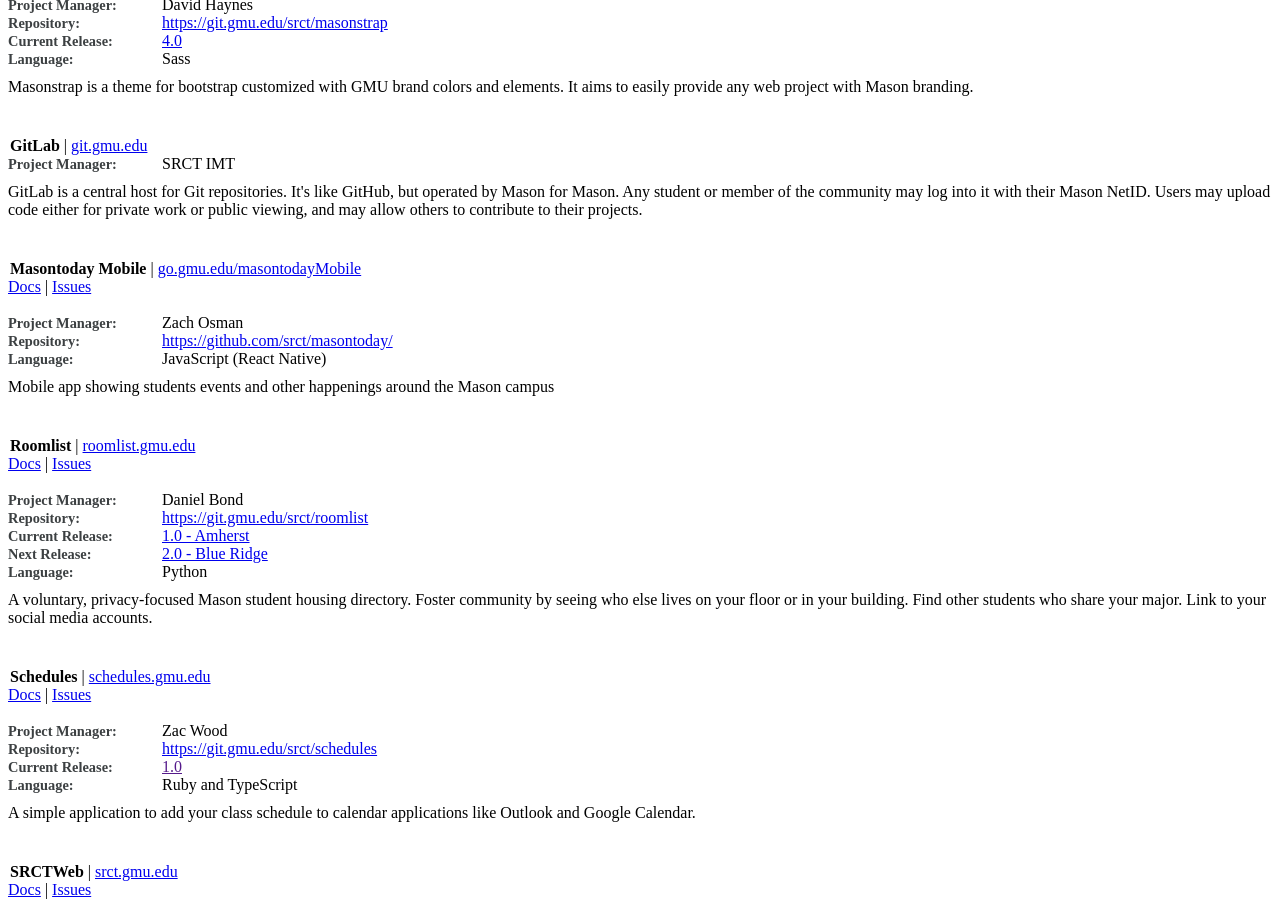
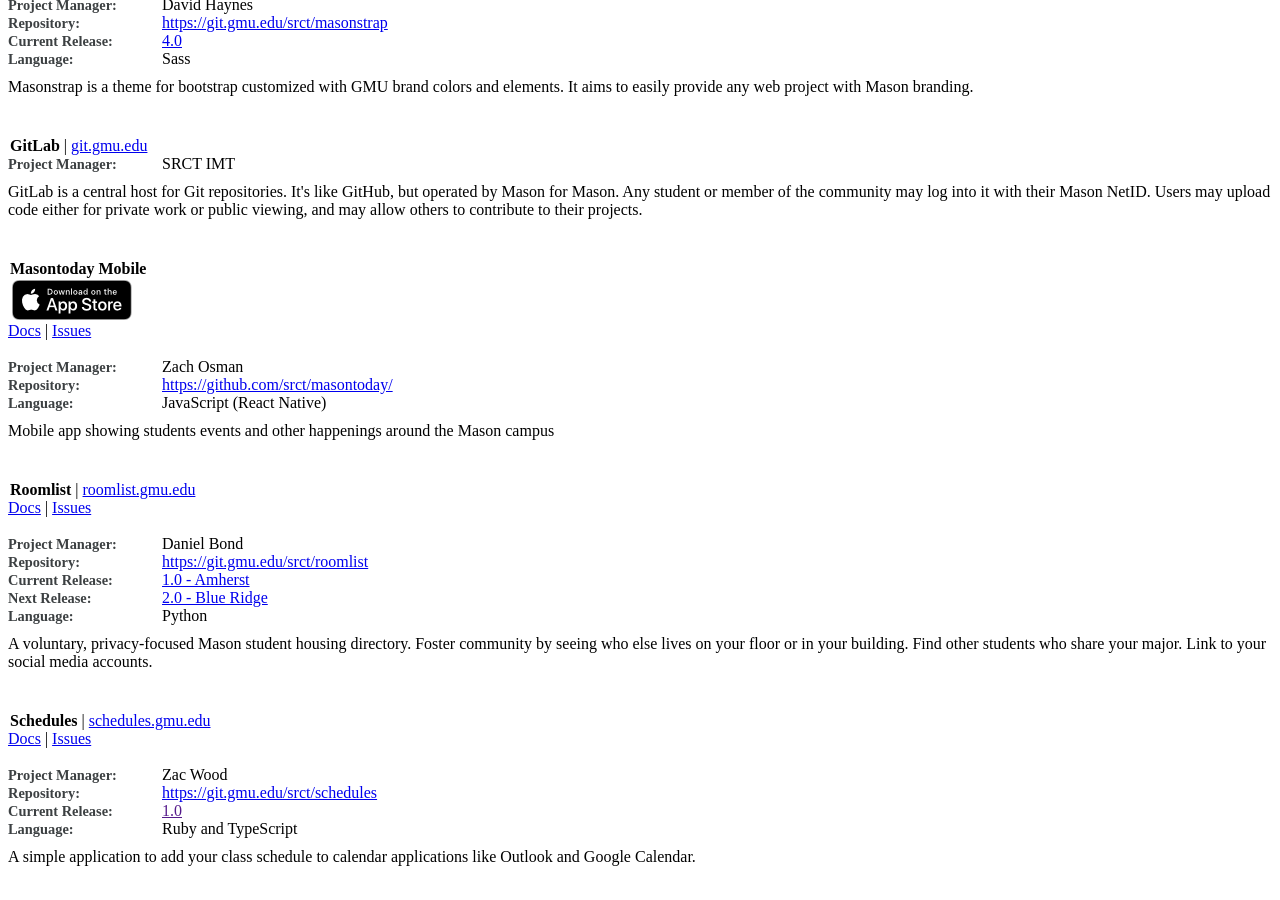
Before and after one commit to srct/srctweb, a Jekyll site: the page built from srctweb/_pages/projects.html, in a window 1280 px wide and 900 px high, scrolled down 744 px. Built offline with Jekyll 4.4.1, drawn with Linux system fonts in a browser that asks for light colours; a style sheet for code colours, icons or effects is not loaded.

```diff
--- a/srctweb/_data/projects.json
+++ b/srctweb/_data/projects.json
@@ -44,7 +44,7 @@
     "repo_url": "https://github.com/srct/masontoday/",
     "fa_icon": "far fa-calendar-alt",
     "project_manager": "Zach Osman",
-    "deployed_url": "go.gmu.edu/masontodayMobile",
+    "appstore_url": "https://itunes.apple.com/us/app/masontoday/id1399929911",
     "issues_url": "https://github.com/srct/masontoday/issues",
     "docs_url": "https://github.com/srct/masontoday/blob/master/README.md",
     "blurb": "Mobile app showing students events and other happenings around the Mason campus"
```
